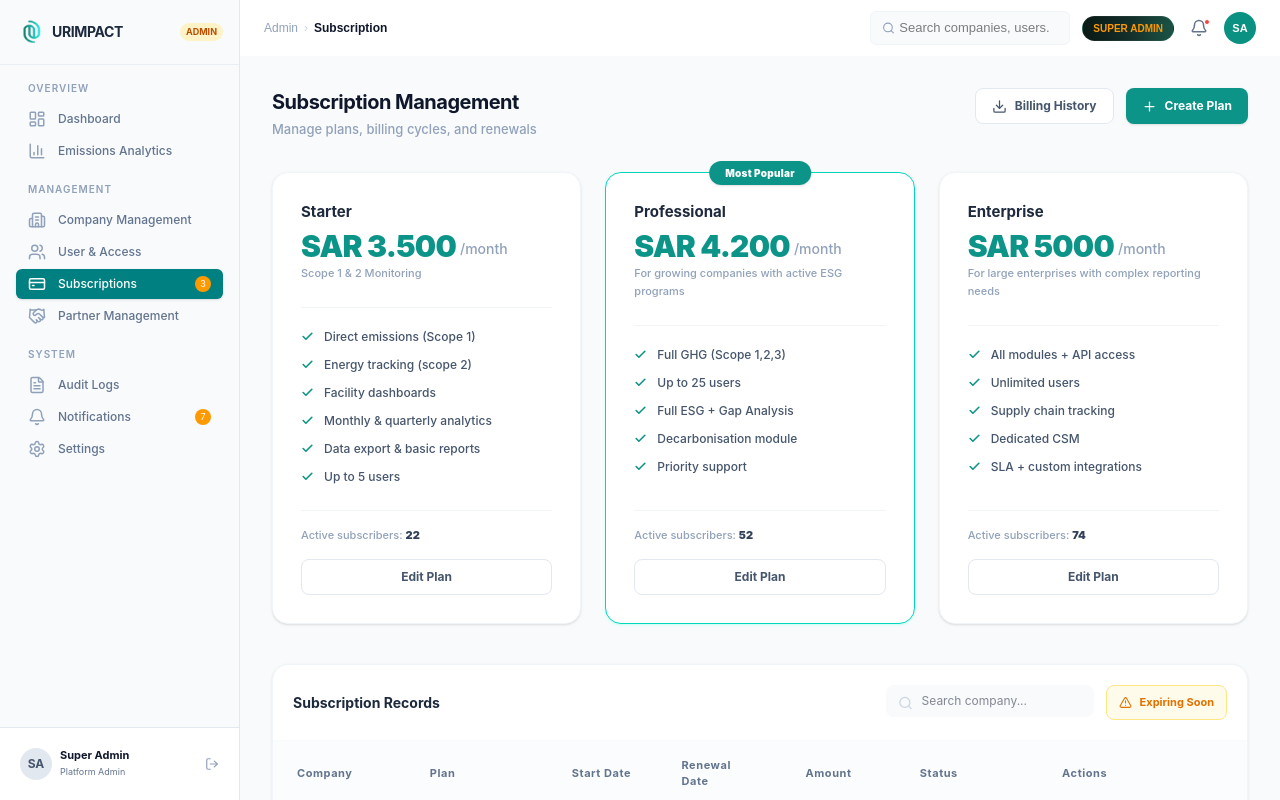
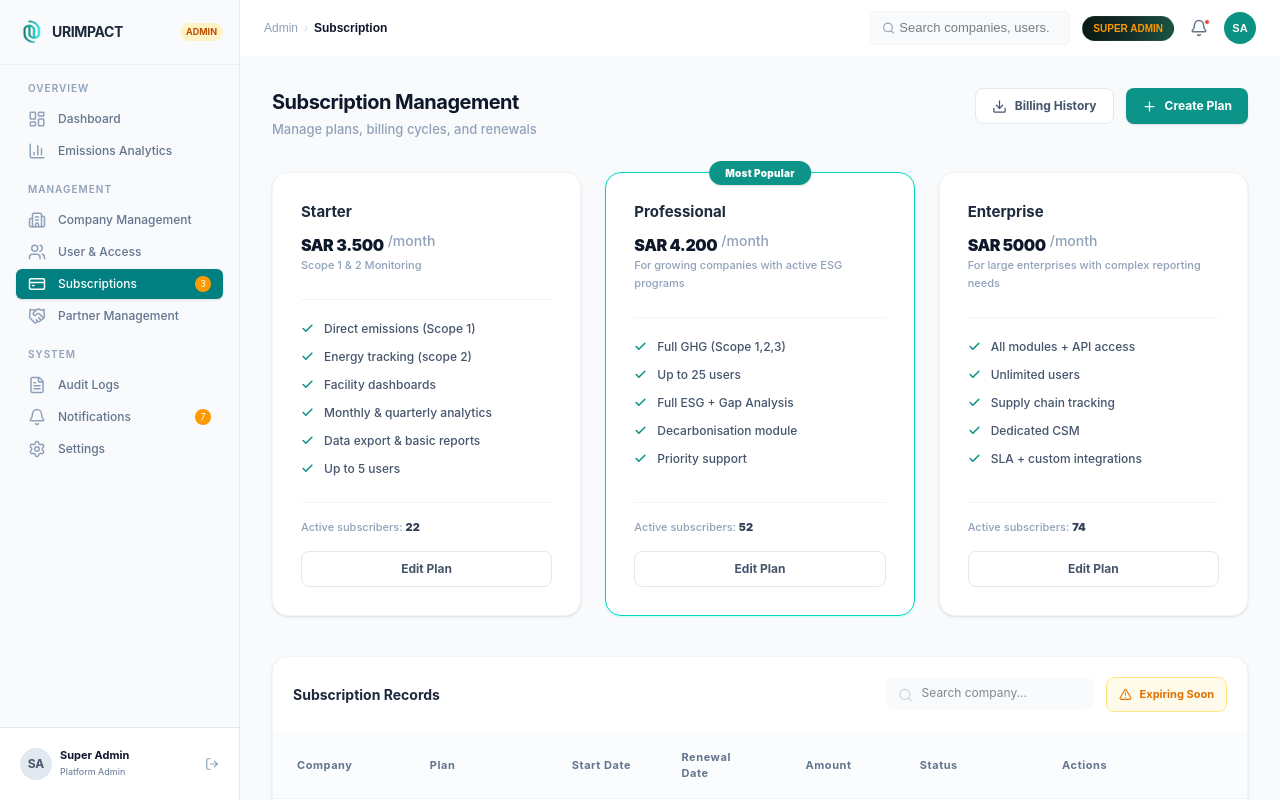
Before and after one commit to hlahijazi2002/A, a React (Vite) app: page /subscription in a window 1280 px wide. Built offline with nearby package versions, Linux system fonts and the light colour scheme.

Commit message:
Add company profile routing

```diff
--- a/src/pages/SubscriptionManagement .tsx
+++ b/src/pages/SubscriptionManagement .tsx
@@ -61,13 +61,7 @@ const PlanCard = ({ plan }: { plan: SubscriptionPlan }) => (
     <p className="text-[15px] font-bold text-slate-800 mb-2">{plan.name}</p>
 
     <div className="flex items-end gap-1 mb-1">
-      <span
-        className={`font-black tracking-tight leading-none ${
-          plan.price === "Custom"
-            ? "text-4xl text-slate-800"
-            : "text-3xl text-[#0d9488]"
-        }`}
-      >
+      <span className={`font-black tracking-tight leading-none  `}>
         {plan.price}
       </span>
       {plan.period && (
```
